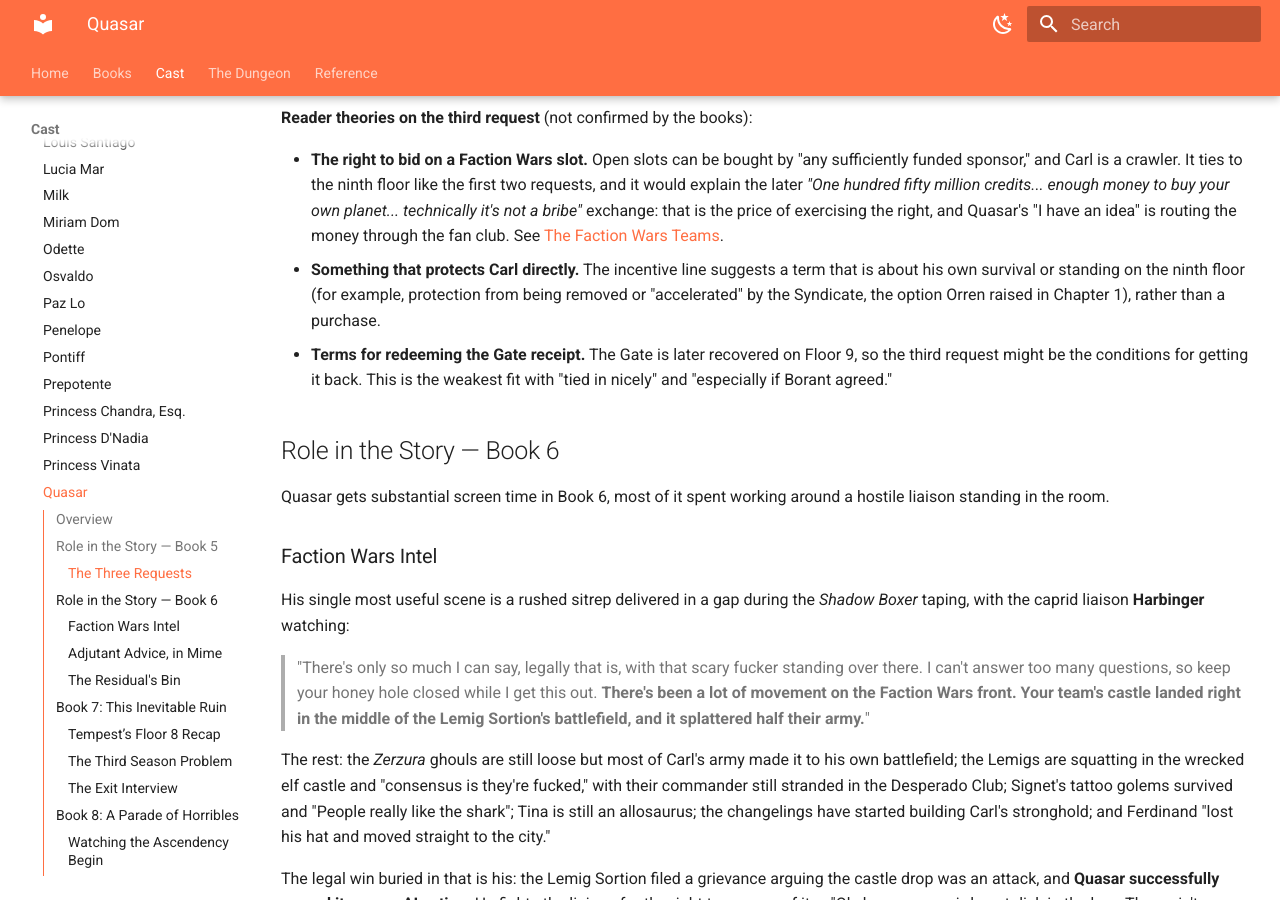
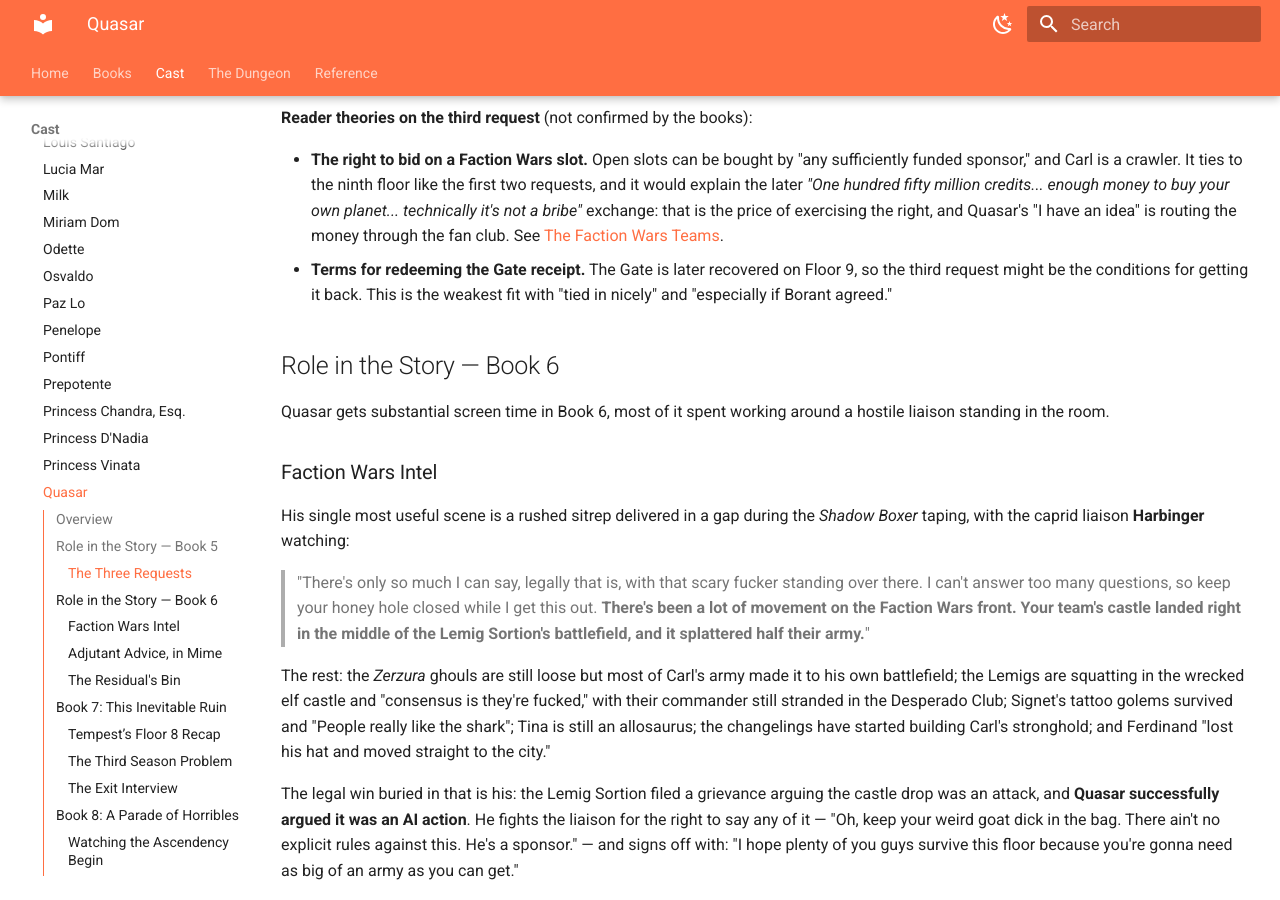
Before and after one commit to cdkolb/dcc-compendium, an MkDocs documentation site: the page built from docs/characters/quasar.md, in a window 1280 px wide and 900 px high, scrolled down 1905 px. Built offline with MkDocs 1.6.1 and Material for MkDocs 9.7.7, drawn with Linux system fonts in a browser that asks for light colours.

Commit message:
Drop speculative third-request theory from Quasar page

```diff
--- a/docs/characters/quasar.md
+++ b/docs/characters/quasar.md
@@ -87,9 +87,6 @@ liaison sitting in silently (per the audiobook):
   planet... technically it's not a bribe"* exchange: that is the price of exercising the right, and
   Quasar's "I have an idea" is routing the money through the fan club. See
   [The Faction Wars Teams](../factions/faction-wars-teams.md#how-the-princess-posse-got-its-slot).
-- **Something that protects Carl directly.** The incentive line suggests a term that is about his own
-  survival or standing on the ninth floor (for example, protection from being removed or "accelerated"
-  by the Syndicate, the option Orren raised in Chapter 1), rather than a purchase.
 - **Terms for redeeming the Gate receipt.** The Gate is later recovered on Floor 9, so the third
   request might be the conditions for getting it back. This is the weakest fit with "tied in nicely"
   and "especially if Borant agreed."
```
